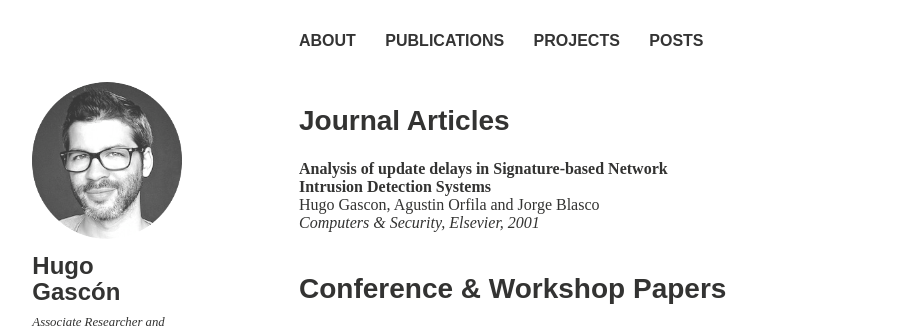
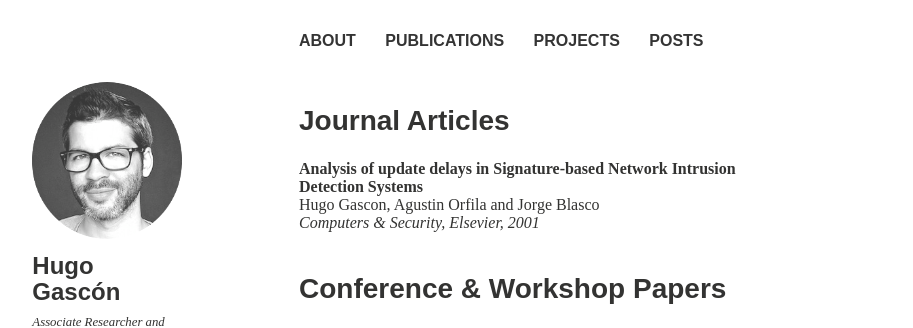
Before and after one commit to hgascon/hgascon.github.io, a Jekyll site: the page built from publications/index.md, in a window 1280 px wide. Shown: the top 328 px of the page, without its empty margins (21-934 px from the left). Built offline with Jekyll 4.4.1, drawn with Linux system fonts in a browser that asks for light colours; nearby versions of some CDN libraries; some web fonts are replaced.

Commit message:
title br

```diff
--- a/publications/index.md
+++ b/publications/index.md
@@ -8,7 +8,7 @@ comments: false
 ---
 
 ## Journal Articles
-**Analysis of update delays in Signature-based Network<br>Intrusion Detection Systems**<br>
+**Analysis of update delays in Signature-based Network Intrusion<br>Detection Systems**<br>
 Hugo Gascon, Agustin Orfila and Jorge Blasco<br>
 *Computers & Security, Elsevier, 2001*<br>
 <br>
```
